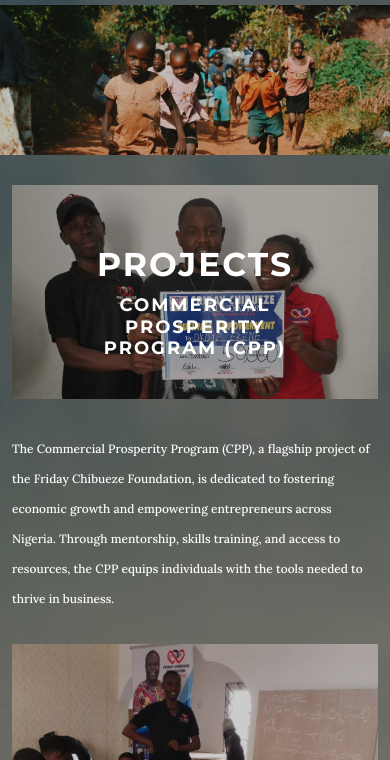
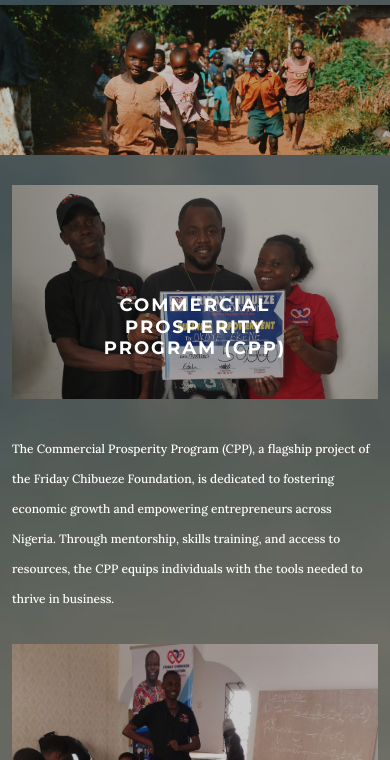
Before and after one commit to olsanx/Charity-Organization-Site-2, a plain HTML site: page index2.html in a window 390 px wide. Shown: the part 67-827 px from the top of the page. Drawn offline with nearby package versions, Linux system fonts and the light colour scheme.

Commit message:
Add files via upload

```diff
--- a/style2.css
+++ b/style2.css
@@ -246,10 +246,7 @@
 
 @media (max-width: 768px) {
     .projects {
-      margin-top:470px;
-      font-size: 50px ;
-      font-weight: 700;
-      letter-spacing: 2px;
+     display: none;
     }
     .background-image {
       height: 250px;
```
